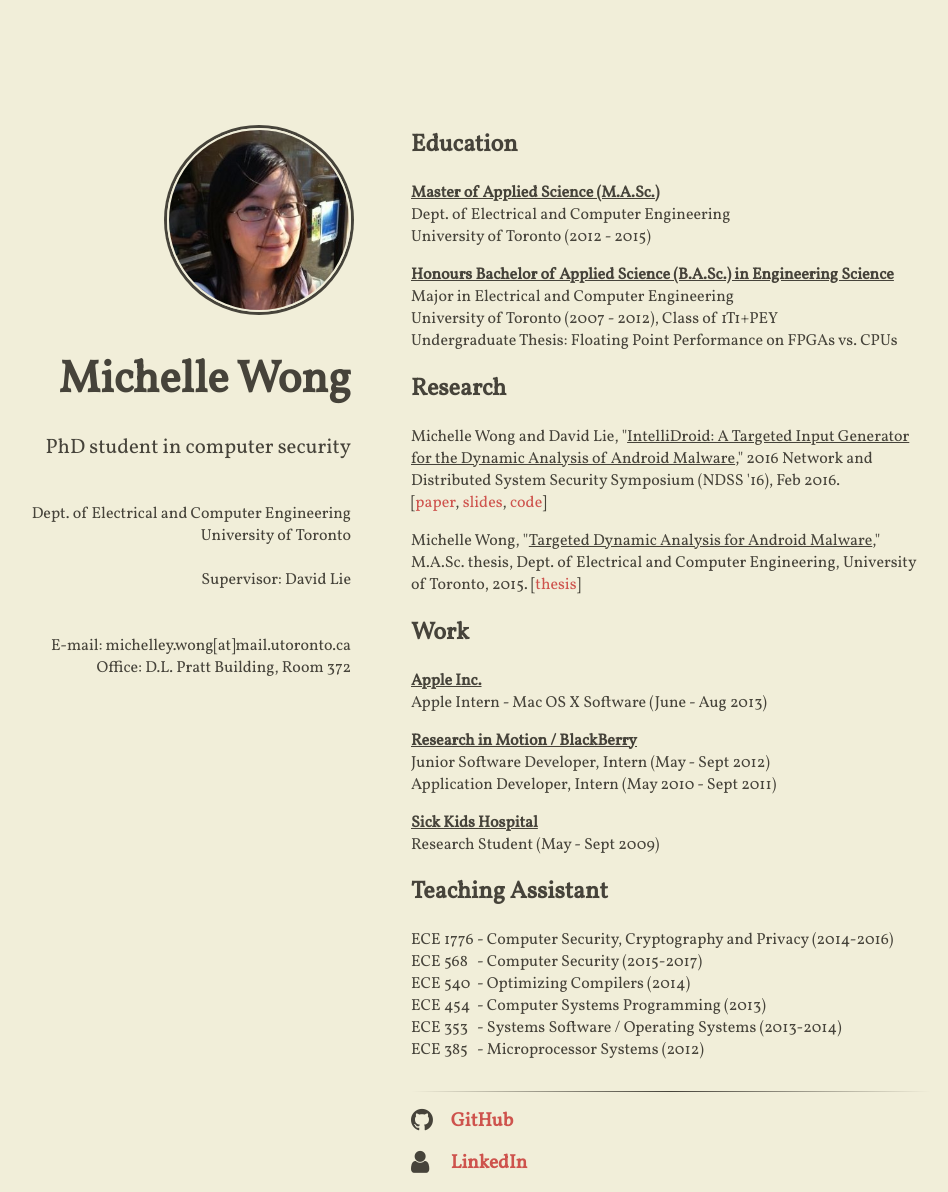
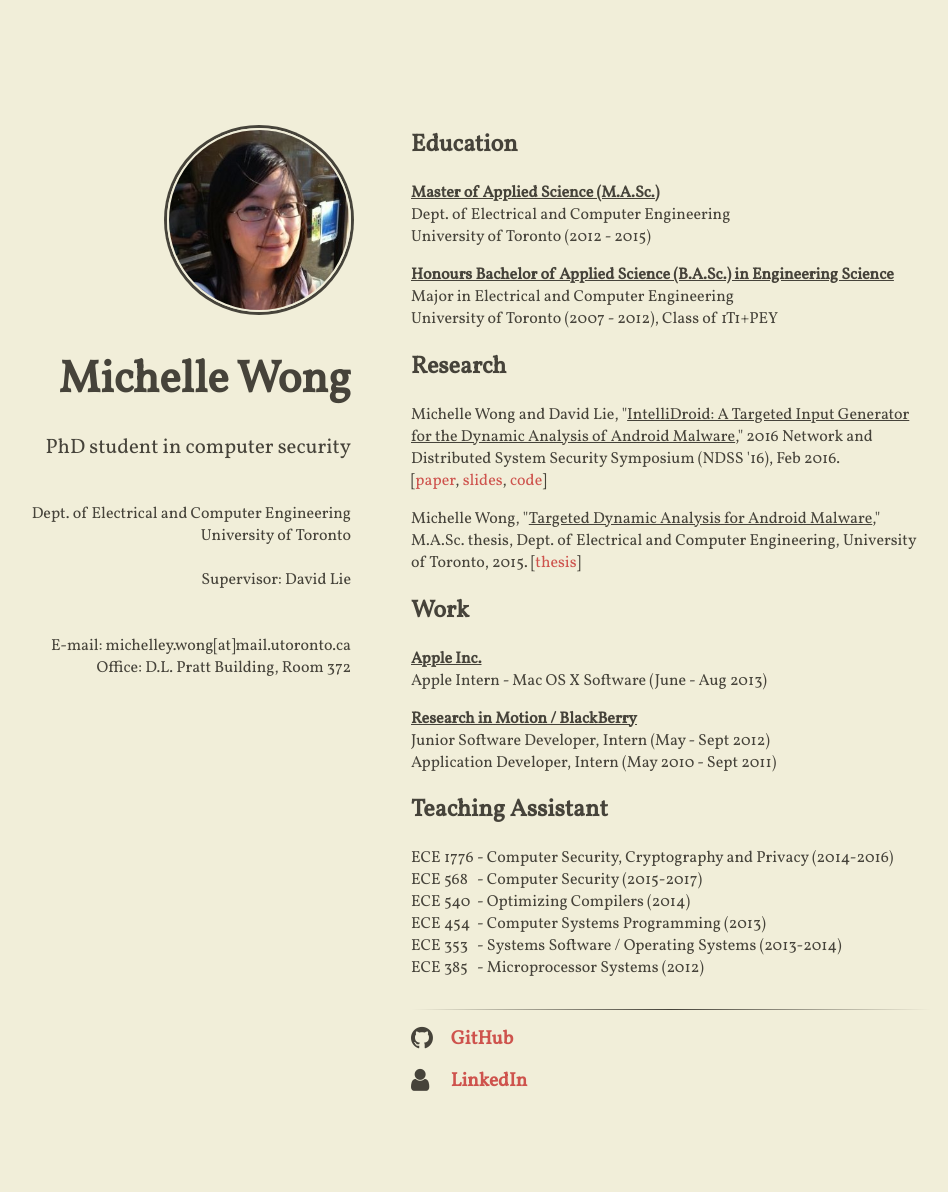
Before and after one commit to miwong/miwong.github.io, a Jekyll site: the page built from index.html, in a window 1280 px wide. Shown: the whole page, without its empty margins (189-1137 px from the left). Built offline with Jekyll 4.4.1, drawn with Linux system fonts in a browser that asks for light colours; nearby versions of some CDN libraries; after the commit the page ends 1110 px from its top, so only the background shows below that.

Commit message:
Removing old info

```diff
--- a/_includes/content.html
+++ b/_includes/content.html
@@ -8,7 +8,6 @@
     <b><u>Honours Bachelor of Applied Science (B.A.Sc.) in Engineering Science</u></b><br>
     Major in Electrical and Computer Engineering<br>
     University of Toronto (2007 - 2012), Class of 1T1+PEY<br>
-    Undergraduate Thesis: Floating Point Performance on FPGAs vs. CPUs<br>
 </p>
 
 <h2>Research</h2>
@@ -28,10 +27,6 @@
     <b><u>Research in Motion / BlackBerry</u></b><br>
     Junior Software Developer, Intern (May - Sept 2012)<br>
     Application Developer, Intern (May 2010 - Sept 2011)
-</p>
-<p>
-    <b><u>Sick Kids Hospital</u></b><br>
-    Research Student (May - Sept 2009)<br>
 </p>
 
 <h2>Teaching Assistant</h2>
```
